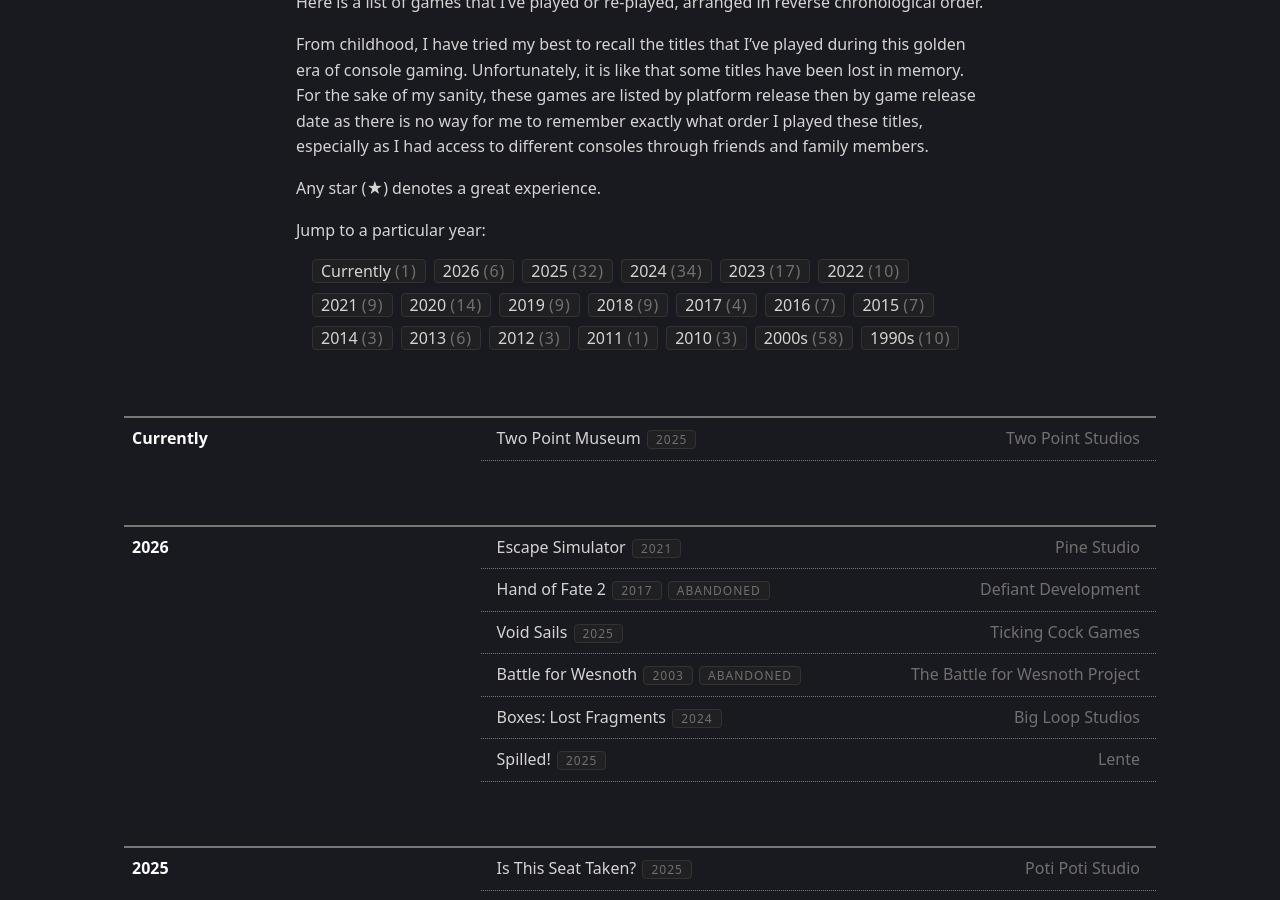
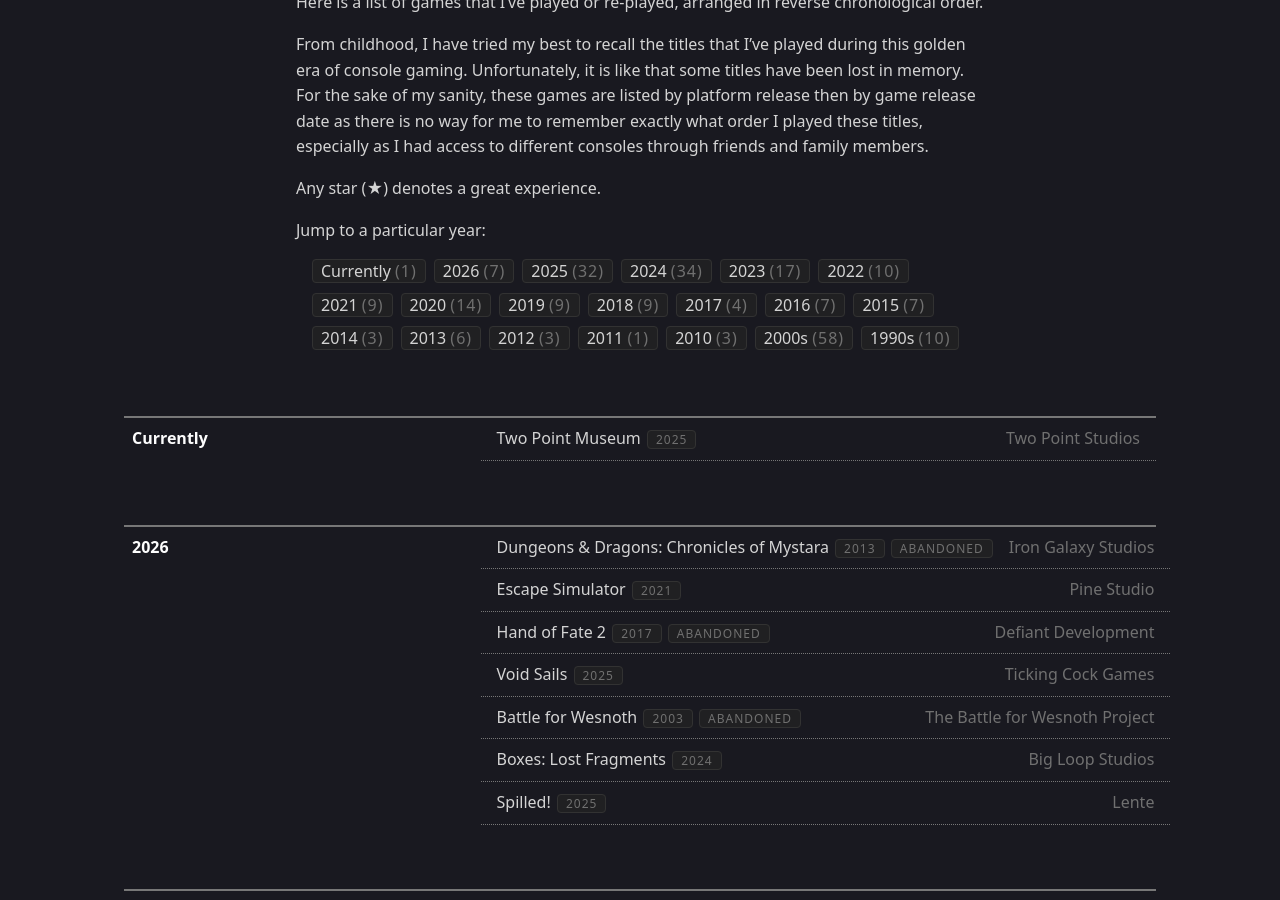
Before and after one commit to KlazHTT/personal-website, a Jekyll site: the page built from pages/gaming.md, in a window 1280 px wide and 900 px high, scrolled down 370 px. Built offline with Jekyll 4.4.1, drawn with Linux system fonts in a browser that asks for light colours.

Commit message:
Update games.yml

```diff
--- a/_data/games.yml
+++ b/_data/games.yml
@@ -6,6 +6,10 @@
       status:
 - year: 2026
   games:
+    - title: "Dungeons & Dragons: Chronicles of Mystara"
+      developer: Iron Galaxy Studios
+      released: 2013
+      status: Abandoned
     - title: Escape Simulator
       developer: Pine Studio
       released: 2021
```
